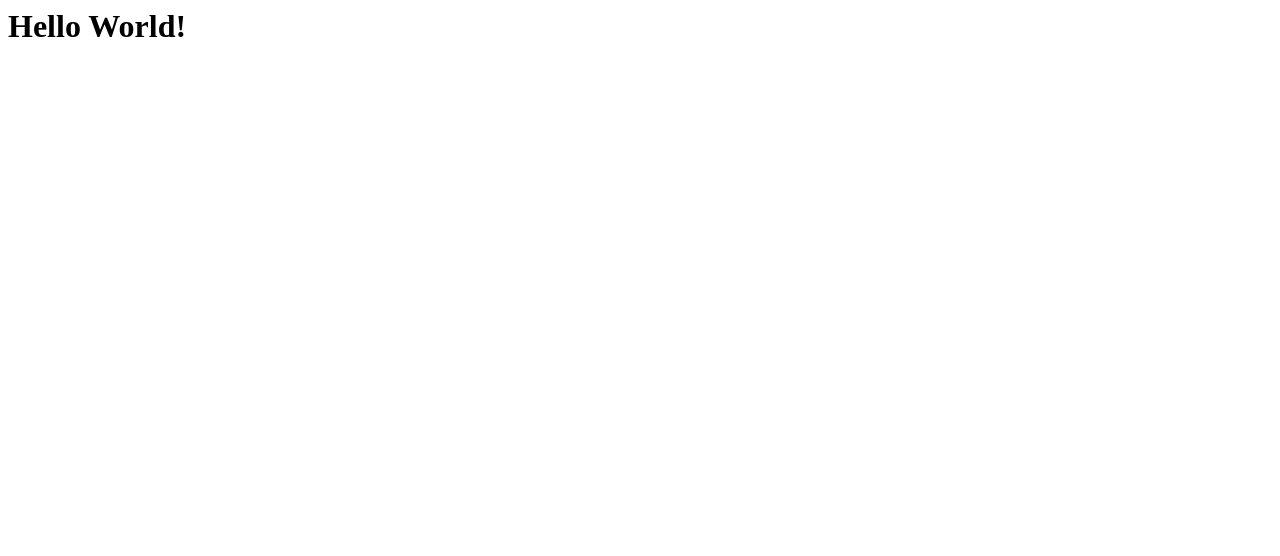
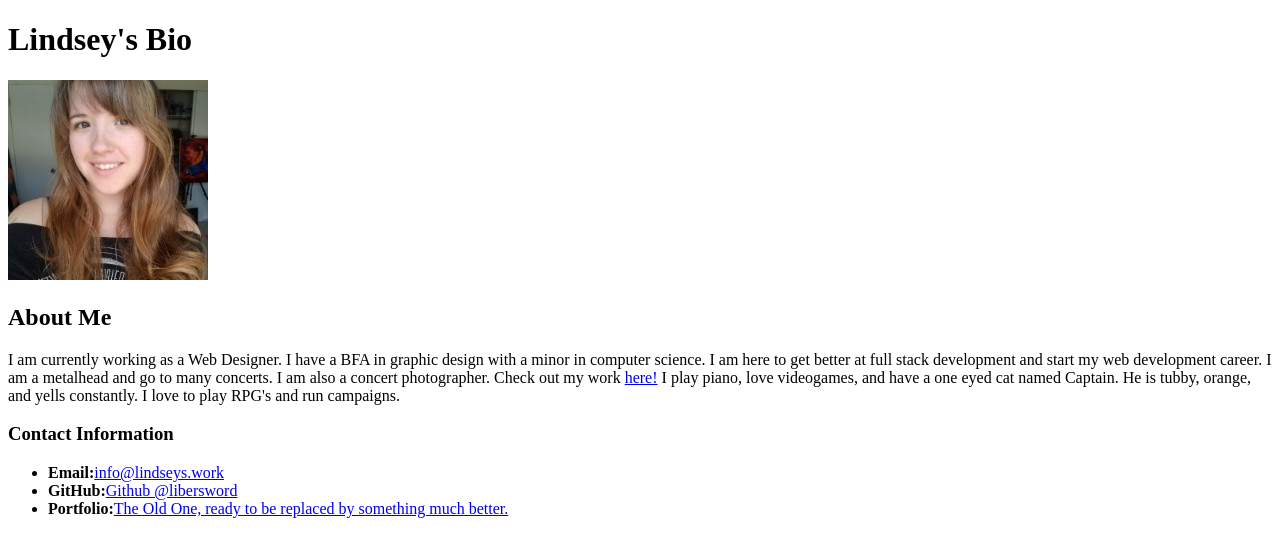
Before and after one commit to libersword/class-test, a plain HTML site: page index.html in a window 1280 px wide. Drawn offline with Linux system fonts and the light colour scheme.

Commit message:
added bio

```diff
--- a/index.html
+++ b/index.html
@@ -1 +1,17 @@
-<h1>Hello World!</h1>
+<!DOCTYPE html>
+<head>
+    <title>About Me</title>
+</head>
+<body>
+<h1>Lindsey's Bio</h1>
+<img src="me.jpg">
+<h2>About Me</h2>
+<p>I am currently working as a Web Designer. I have a BFA in graphic design with a minor in computer science. I am here to get better at full stack development and start my web development career. I am a metalhead and go to many concerts. I am also a concert photographer. Check out my work <a href="instagram.com/libersword" target="_blank">here!</a> I play piano, love videogames, and have a one eyed cat named Captain. He is tubby, orange, and yells constantly. I love to play RPG's and run campaigns.</p>
+<h3>Contact Information</h3>
+<ul>
+    <li><strong>Email:</strong><a href="mailto:info@lindseys.work">info@lindseys.work</a></li>
+    <li><strong>GitHub:</strong><a href="https://github.com/libersword" target="_blank">Github @libersword</a></li>
+    <li><strong>Portfolio:</strong><a href="lindseys.work" target="_blank">The Old One, ready to be replaced by something much better.</a></li>
+</ul>
+</body>
+</html>
```
Also changed, not shown: me.jpg (added).
